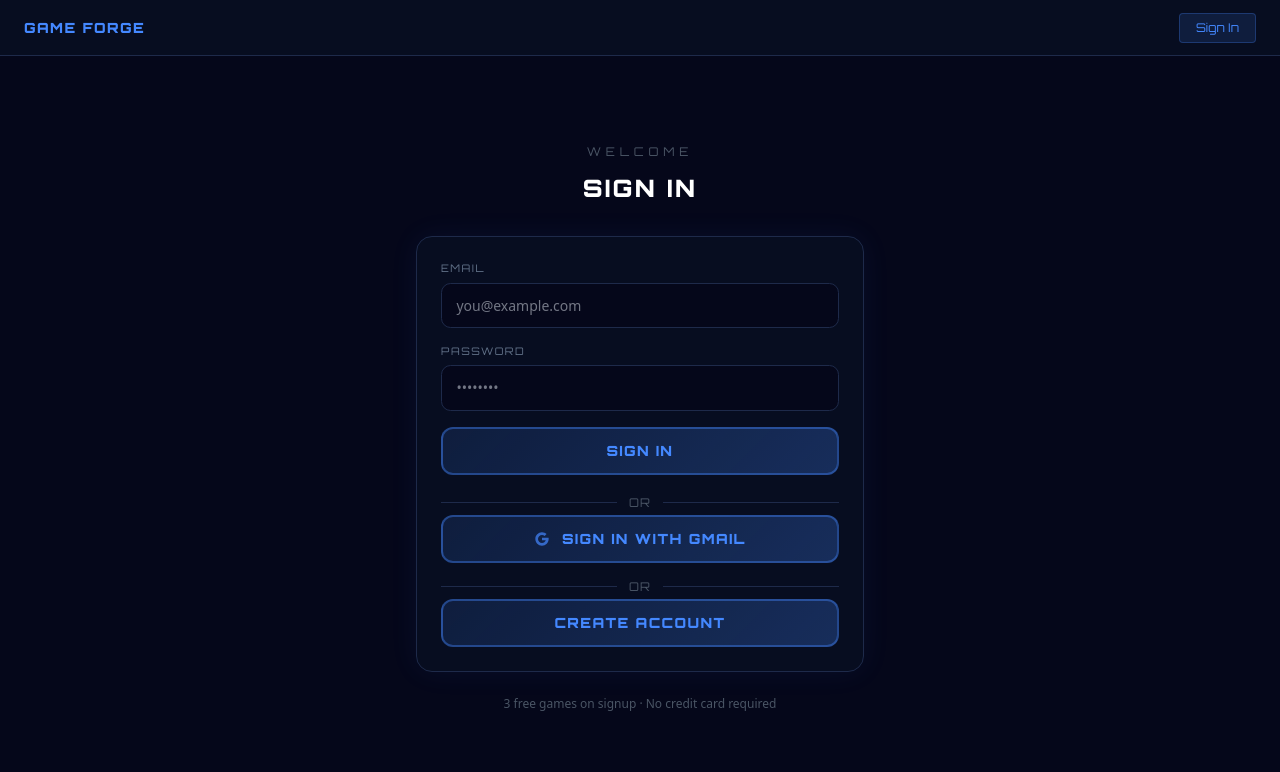
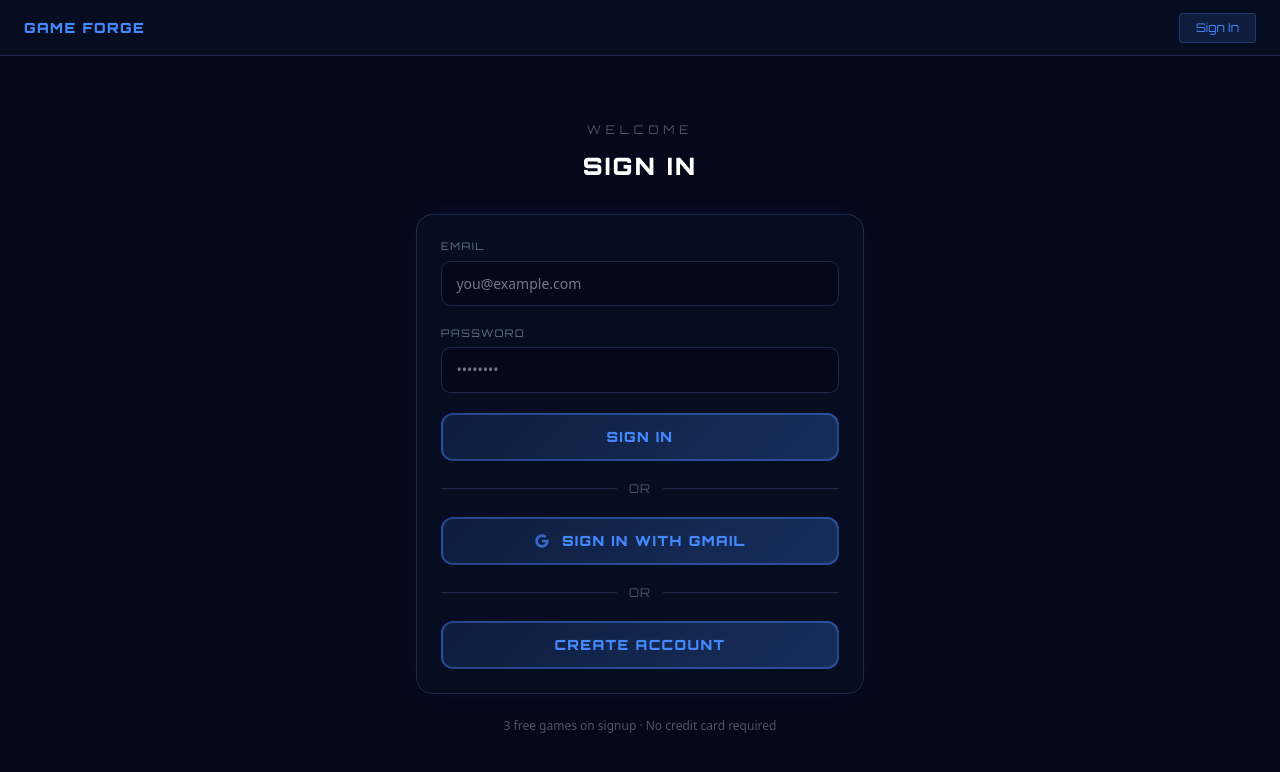
Before and after one commit to ian-branum/game-forge, a Next.js app: page /login in a window 1280 px wide. Shown: the top 772 px of the page. Built offline with nearby package versions, Linux system fonts and the light colour scheme; no server answers.

Commit message:
fix: uniform spacing between form elements and vertically centered OR dividers

```diff
--- a/app/login/page.tsx
+++ b/app/login/page.tsx
@@ -34,7 +34,7 @@ const primaryBtnStyle: React.CSSProperties = {
 
 function OrDivider() {
   return (
-    <div className="flex items-center gap-3 my-1">
+    <div className="flex items-center gap-3">
       <div className="flex-1 h-px" style={{ background: "#1e2a4a" }} />
       <span className="font-orbitron text-xs tracking-widest text-gray-600">OR</span>
       <div className="flex-1 h-px" style={{ background: "#1e2a4a" }} />
@@ -141,7 +141,7 @@ export default function LoginPage() {
             </div>
           )}
 
-          <form onSubmit={handleEmail} className="space-y-4">
+          <form onSubmit={handleEmail} className="flex flex-col gap-5">
             {mode === "signup" && (
               <div>
                 <label style={labelStyle} className="font-orbitron">
```
